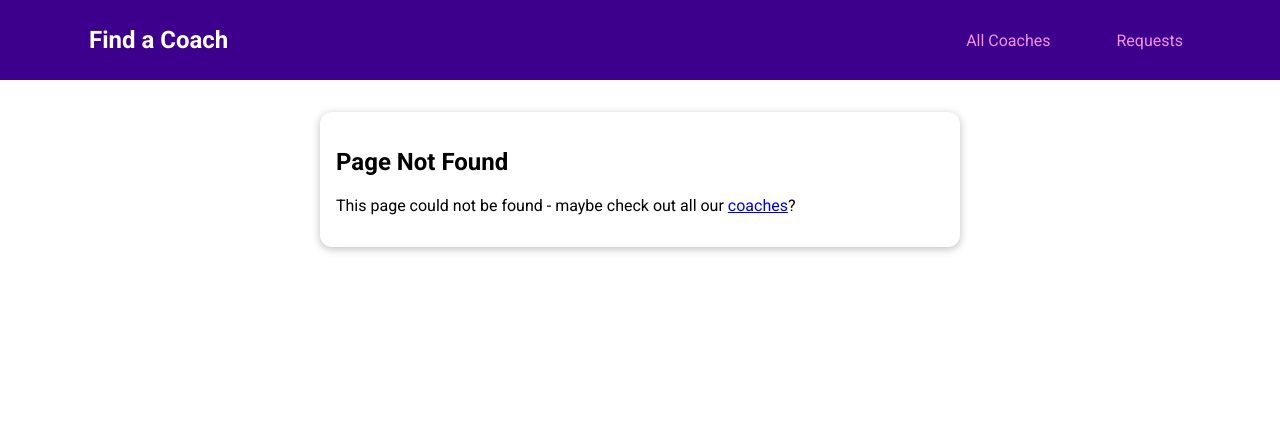
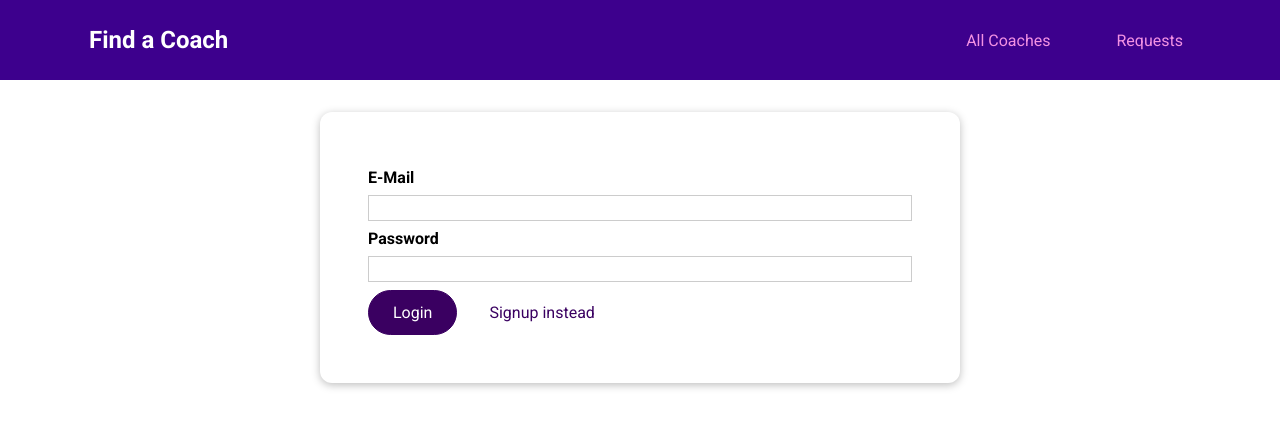
Before and after one commit to mauroef/vue-the-complete-guide, a Vue app: page /auth in a window 1280 px wide. Before the commit this address had no page. Shown: the top 428 px of the page. Built offline with nearby package versions, Linux system fonts and the light colour scheme.

Commit message:
Adding authentication components

```diff
--- /dev/null
+++ b/src/pages/auth/UserAuth.vue
@@ -0,0 +1,124 @@
+<template>
+  <base-card>
+    <form @submit.prevent="submitForm">
+      <div class="form-control">
+        <label for="email">E-Mail</label>
+        <input type="email" id="email" v-model.trim="email" />
+      </div>
+      <div class="form-control">
+        <label for="password">Password</label>
+        <input type="password" id="password" v-model.trim="password" />
+      </div>
+      <p v-if="!formIsValid">
+        Please enter a valid email and password (at least 6 characters).
+      </p>
+      <base-button type="submit">{{ submitButtonCaption }}</base-button>
+      <base-button type="button" mode="flat" @click="switchAuthMode">{{
+        switchModeButtonCaption
+      }}</base-button>
+    </form>
+  </base-card>
+  <!-- <base-card>
+    <base-button
+      @click="setSelectedTab('login')"
+      :mode="loginMode ? null : 'flat'"
+      >Login</base-button
+    >
+    <base-button
+      @click="setSelectedTab('register')"
+      :mode="loginMode ? 'flat' : null"
+      >Register</base-button
+    >
+    <keep-alive>
+      <component :is="selectedTab"></component>
+    </keep-alive>
+  </base-card> -->
+</template>
+
+<script>
+export default {
+  data() {
+    return {
+      email: '',
+      password: '',
+      formIsValid: true,
+      mode: 'login',
+    };
+  },
+  computed: {
+    submitButtonCaption() {
+      if (this.mode === 'login') {
+        return 'Login';
+      }
+      return 'Signup';
+    },
+    switchModeButtonCaption() {
+      if (this.mode === 'login') {
+        return 'Signup instead';
+      }
+      return 'Login instead';
+    },
+  },
+  methods: {
+    submitForm() {
+      this.formIsValid = true;
+
+      if (
+        this.email === '' ||
+        !this.email.includes('@') ||
+        this.password.length < 6
+      ) {
+        this.formIsValid = false;
+        return;
+      }
+
+      this.$store.dispatch('login', {
+        email: this.email,
+        password: this.password,
+      });
+
+      // send http request...
+    },
+    switchAuthMode() {
+      if (this.mode === 'login') {
+        this.mode = 'signup';
+      } else {
+        this.mode = 'login';
+      }
+    },
+  },
+};
+</script>
+
+<style scoped>
+form {
+  margin: 1rem;
+  padding: 1rem;
+}
+
+.form-control {
+  margin: 0.5rem 0;
+}
+
+label {
+  font-weight: bold;
+  margin-bottom: 0.5rem;
+  display: block;
+}
+
+input,
+textarea {
+  display: block;
+  width: 100%;
+  font: inherit;
+  border: 1px solid #ccc;
+  padding: 0.15rem;
+}
+
+input:focus,
+textarea:focus {
+  border-color: #3d008d;
+  background-color: #faf6ff;
+  outline: none;
+}
+</style>
--- a/src/router.js
+++ b/src/router.js
@@ -6,6 +6,7 @@ import CoachRegistration from './pages/coaches/CoachRegistration.vue';
 import ContactCoach from './pages/requests/ContactCoach.vue';
 import RequestsReceived from './pages/requests/RequestsReceived.vue';
 import NotFound from './pages/NotFound.vue';
+import UserAuth from './pages/auth/UserAuth.vue';
 
 const router = createRouter({
   history: createWebHistory(),
@@ -20,6 +21,7 @@ const router = createRouter({
     },
     { path: '/register', component: CoachRegistration },
     { path: '/requests', component: RequestsReceived },
+    { path: '/auth', component: UserAuth },
     { path: '/:notFound(.*)', component: NotFound },
   ],
 });
```
